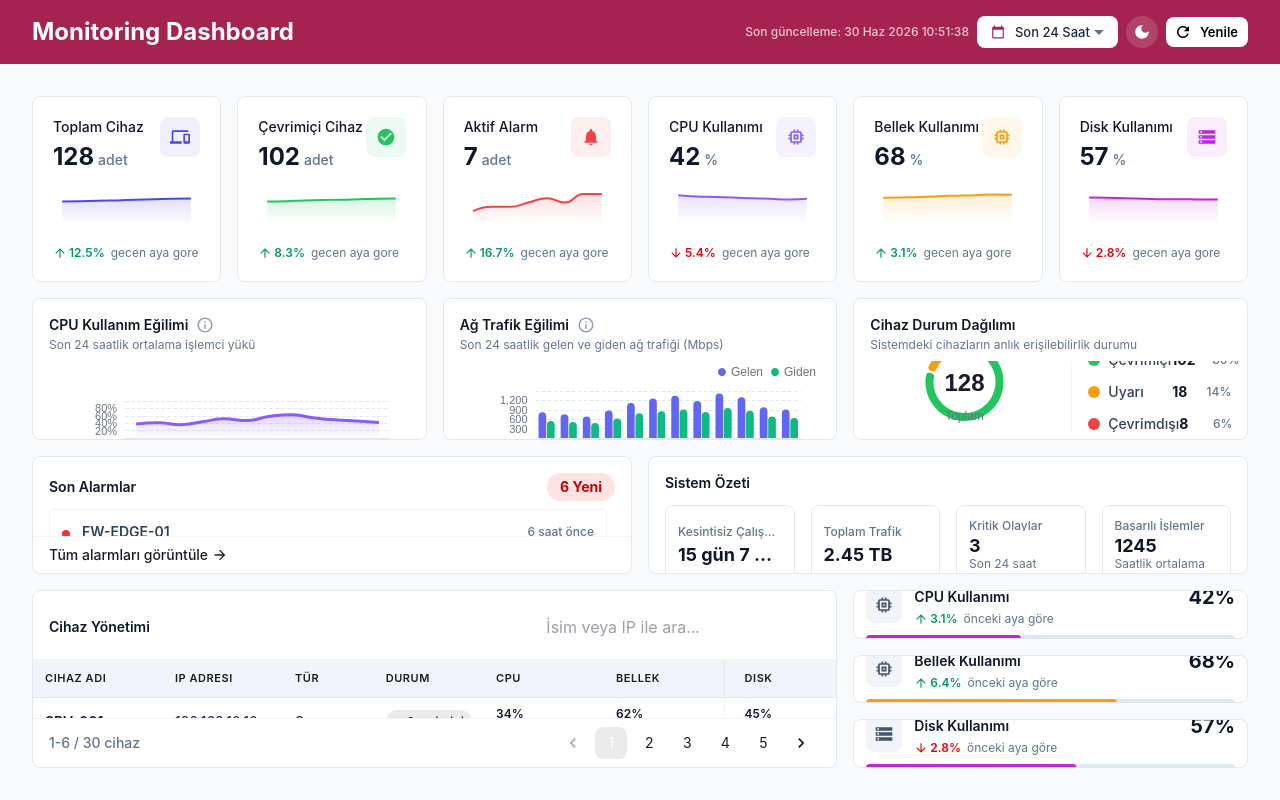
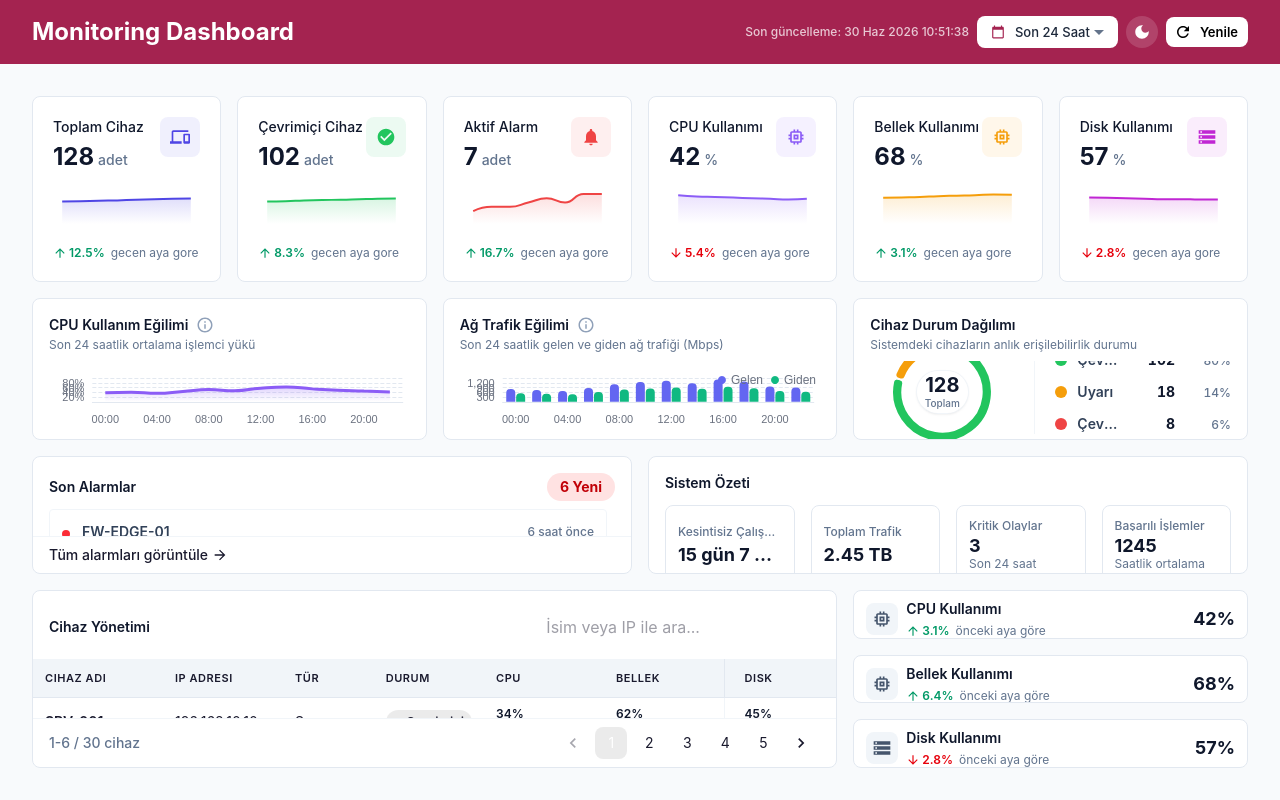
Before and after one commit to aycacerence/Monitoring-dashboard, a React (Vite) app: page / in a window 1280 px wide. Built offline with nearby package versions, Linux system fonts and the light colour scheme.

Commit message:
fix: grafik yerleşimleri ve resource kartı hizalamaları optimize edildi

```diff
--- a/src/components/alerts/ResourceUsageCard/ResourceUsageCard.jsx
+++ b/src/components/alerts/ResourceUsageCard/ResourceUsageCard.jsx
@@ -14,10 +14,10 @@ function ResourceUsageCard({ label, percentage, changePercentage, changeDirectio
 
   return (
     <Card hoverable className="h-auto lg:h-full" noPadding>
-      <div className="flex h-auto flex-col justify-center p-3 lg:h-full">
-        <div className="flex justify-between items-start mb-2">
-          <div className="flex min-w-0 items-start gap-3">
-            <div className="w-9 h-9 rounded-lg bg-slate-100 dark:bg-slate-800 text-slate-600 dark:text-slate-400 flex items-center justify-center shrink-0">
+      <div className="flex flex-col justify-between w-full h-full px-3 py-2">
+        <div className="flex flex-row justify-between items-center w-full">
+          <div className="flex min-w-0 items-center gap-2">
+            <div className="w-8 h-8 rounded-lg bg-slate-100 dark:bg-slate-800 text-slate-600 dark:text-slate-400 flex items-center justify-center shrink-0">
               <IconComponent fontSize="small" />
             </div>
             <div className="min-w-0">
@@ -31,12 +31,12 @@ function ResourceUsageCard({ label, percentage, changePercentage, changeDirectio
               </div>
             </div>
           </div>
-          <div className="shrink-0 pl-3 text-xl font-bold leading-none text-slate-900 dark:text-white">
+          <div className="shrink-0 pl-2 text-lg font-bold leading-none text-slate-900 dark:text-white">
             {percentage}%
           </div>
         </div>
 
-        <div className="w-full mt-auto">
+        <div className="w-full mt-1 shrink-0">
           <ProgressBar value={percentage} color={progressColor} showPercentage={false} />
         </div>
       </div>
--- a/src/components/charts/BarChartWidget/BarChartWidget.jsx
+++ b/src/components/charts/BarChartWidget/BarChartWidget.jsx
@@ -31,7 +31,13 @@ function BarChartWidget({ data, height = '300px' }) {
           fontSize: 12,
         },
       },
-      grid: { ...base.grid, top: 30 },
+      grid: {
+        top: '15%',
+        bottom: '10%',
+        left: '2%',
+        right: '2%',
+        containLabel: true,
+      },
       xAxis: { ...base.xAxis, data: times },
       series: [
         {
@@ -66,11 +72,11 @@ function BarChartWidget({ data, height = '300px' }) {
   }, [option]);
 
   return (
-    <div ref={containerRef} className="h-full min-h-[120px] w-full" style={{ height }}>
+    <div ref={containerRef} className="flex-1 min-h-0 relative w-full mt-2" style={{ height }}>
       <ReactECharts
         ref={chartRef}
         option={option}
-        style={{ height: '100%', width: '100%' }}
+        style={{ position: 'absolute', top: 0, left: 0, right: 0, bottom: 0, height: '100%', width: '100%' }}
         opts={{ renderer: 'svg' }}
         notMerge
         lazyUpdate
--- a/src/components/charts/ChartsSection/ChartsSection.jsx
+++ b/src/components/charts/ChartsSection/ChartsSection.jsx
@@ -62,11 +62,13 @@ function ChartsSection() {
           title="Cihaz Durum Dağılımı"
           subtitle="Sistemdeki cihazların anlık erişilebilirlik durumu"
         >
-          <div className="flex flex-col gap-3 lg:h-full lg:min-h-0 lg:flex-row lg:items-center">
-            <div className="lg:min-h-0 lg:flex-1">
-              <PieChartWidget data={data.deviceStatusDistribution} height="100%" />
+          <div className="flex h-full min-h-[180px] items-center gap-5 lg:min-h-0">
+            <div className="flex w-36 shrink-0 justify-center">
+              <div className="h-32 w-32">
+                <PieChartWidget data={data.deviceStatusDistribution} height="100%" />
+              </div>
             </div>
-            <div className="shrink-0 border-t border-slate-100 pt-3 dark:border-slate-800 lg:w-40 lg:border-l lg:border-t-0 lg:pl-4 lg:pt-0">
+            <div className="min-w-0 flex-1 border-l border-slate-100 pl-5 dark:border-slate-800">
               <PieLegendList data={data.deviceStatusDistribution} />
             </div>
           </div>
--- a/src/components/charts/LineChartWidget/LineChartWidget.jsx
+++ b/src/components/charts/LineChartWidget/LineChartWidget.jsx
@@ -18,6 +18,13 @@ function LineChartWidget({ data, seriesName, color, height = '300px' }) {
 
     return {
       ...base,
+      grid: {
+        top: '15%',
+        bottom: '10%',
+        left: '2%',
+        right: '2%',
+        containLabel: true,
+      },
       yAxis: {
         ...base.yAxis,
         min: 0,
@@ -61,11 +68,11 @@ function LineChartWidget({ data, seriesName, color, height = '300px' }) {
   }, [option]);
 
   return (
-    <div ref={containerRef} className="h-full min-h-[120px] w-full" style={{ height }}>
+    <div ref={containerRef} className="flex-1 min-h-0 relative w-full mt-2" style={{ height }}>
       <ReactECharts
         ref={chartRef}
         option={option}
-        style={{ height: '100%', width: '100%' }}
+        style={{ position: 'absolute', top: 0, left: 0, right: 0, bottom: 0, height: '100%', width: '100%' }}
         opts={{ renderer: 'svg' }}
         notMerge
         lazyUpdate
--- a/src/components/charts/PieChartWidget/PieChartWidget.jsx
+++ b/src/components/charts/PieChartWidget/PieChartWidget.jsx
@@ -13,10 +13,6 @@ function PieChartWidget({ data, height = '300px' }) {
     if (!data || data.length === 0) return {};
 
     const commonOptions = getCommonChartOptions(theme.palette.mode, theme.palette);
-    const tooltipBg = theme.palette.background.paper;
-    const borderColor = theme.palette.divider;
-    const textColor = theme.palette.text.primary;
-    const subtextColor = theme.palette.text.secondary;
     const itemBorderColor = theme.palette.background.paper;
 
     const chartData = data.map((item) => ({
@@ -25,30 +21,14 @@ function PieChartWidget({ data, height = '300px' }) {
       itemStyle: { color: item.color },
     }));
 
-    const total = data.reduce((acc, item) => acc + item.count, 0);
-
     return {
       tooltip: commonOptions.tooltip,
-      title: {
-        text: total.toString(),
-        subtext: 'Toplam',
-        left: 'center',
-        top: 'center',
-        textStyle: {
-          fontSize: 24,
-          fontWeight: 'bold',
-          color: textColor,
-        },
-        subtextStyle: {
-          fontSize: 12,
-          color: subtextColor,
-        },
-      },
       series: [
         {
           name: 'Cihaz Durumu',
           type: 'pie',
-          radius: ['60%', '80%'],
+          radius: ['62%', '78%'],
+          center: ['50%', '50%'],
           avoidLabelOverlap: false,
           itemStyle: {
             borderRadius: 4,
@@ -81,7 +61,7 @@ function PieChartWidget({ data, height = '300px' }) {
   }, [option]);
 
   return (
-    <div ref={containerRef} className="h-full min-h-[120px] w-full" style={{ height }}>
+    <div ref={containerRef} className="relative h-full min-h-[120px] w-full" style={{ height }}>
       <ReactECharts
         ref={chartRef}
         option={option}
@@ -90,6 +70,16 @@ function PieChartWidget({ data, height = '300px' }) {
         notMerge
         lazyUpdate
       />
+      <div className="pointer-events-none absolute inset-0 flex items-center justify-center">
+        <div className="rounded-full bg-white/80 px-2 py-1 text-center leading-none shadow-sm ring-1 ring-slate-100 dark:bg-slate-900/80 dark:ring-slate-800">
+          <div className="text-xl font-bold leading-5 text-slate-900 dark:text-white">
+            {data.reduce((acc, item) => acc + item.count, 0)}
+          </div>
+          <div className="mt-0.5 text-[10px] font-medium leading-3 text-slate-500 dark:text-slate-400">
+            Toplam
+          </div>
+        </div>
+      </div>
     </div>
   );
 }
--- a/src/components/charts/PieChartWidget/PieLegendList.jsx
+++ b/src/components/charts/PieChartWidget/PieLegendList.jsx
@@ -4,22 +4,28 @@ function PieLegendList({ data }) {
   const total = data.reduce((acc, item) => acc + item.count, 0);
 
   return (
-    <div className="flex flex-col gap-3 justify-center">
+    <div className="flex min-w-0 flex-col gap-3">
       {data.map((item) => {
         const percentage = total > 0 ? Math.round((item.count / total) * 100) : 0;
 
         return (
-          <div key={item.status} className="flex items-center justify-between">
-            <div className="flex items-center gap-2">
+          <div key={item.status} className="flex min-w-0 items-center justify-between gap-4">
+            <div className="flex min-w-0 items-center gap-2.5">
               <span
-                className="w-3 h-3 rounded-full shrink-0"
+                className="h-3 w-3 shrink-0 rounded-full"
                 style={{ backgroundColor: item.color }}
               />
-              <span className="text-sm font-medium text-slate-700">{item.status}</span>
+              <span className="min-w-0 truncate text-sm font-semibold text-slate-700 dark:text-slate-200">
+                {item.status}
+              </span>
             </div>
-            <div className="flex items-center gap-3">
-              <span className="text-sm font-bold text-slate-900">{item.count}</span>
-              <span className="text-xs font-medium text-slate-500 w-8 text-right">{percentage}%</span>
+            <div className="grid shrink-0 grid-cols-[2.5rem_2.75rem] items-baseline gap-3 text-right">
+              <span className="text-sm font-bold tabular-nums text-slate-900 dark:text-white">
+                {item.count}
+              </span>
+              <span className="text-xs font-medium tabular-nums text-slate-500 dark:text-slate-400">
+                {percentage}%
+              </span>
             </div>
           </div>
         );
```
